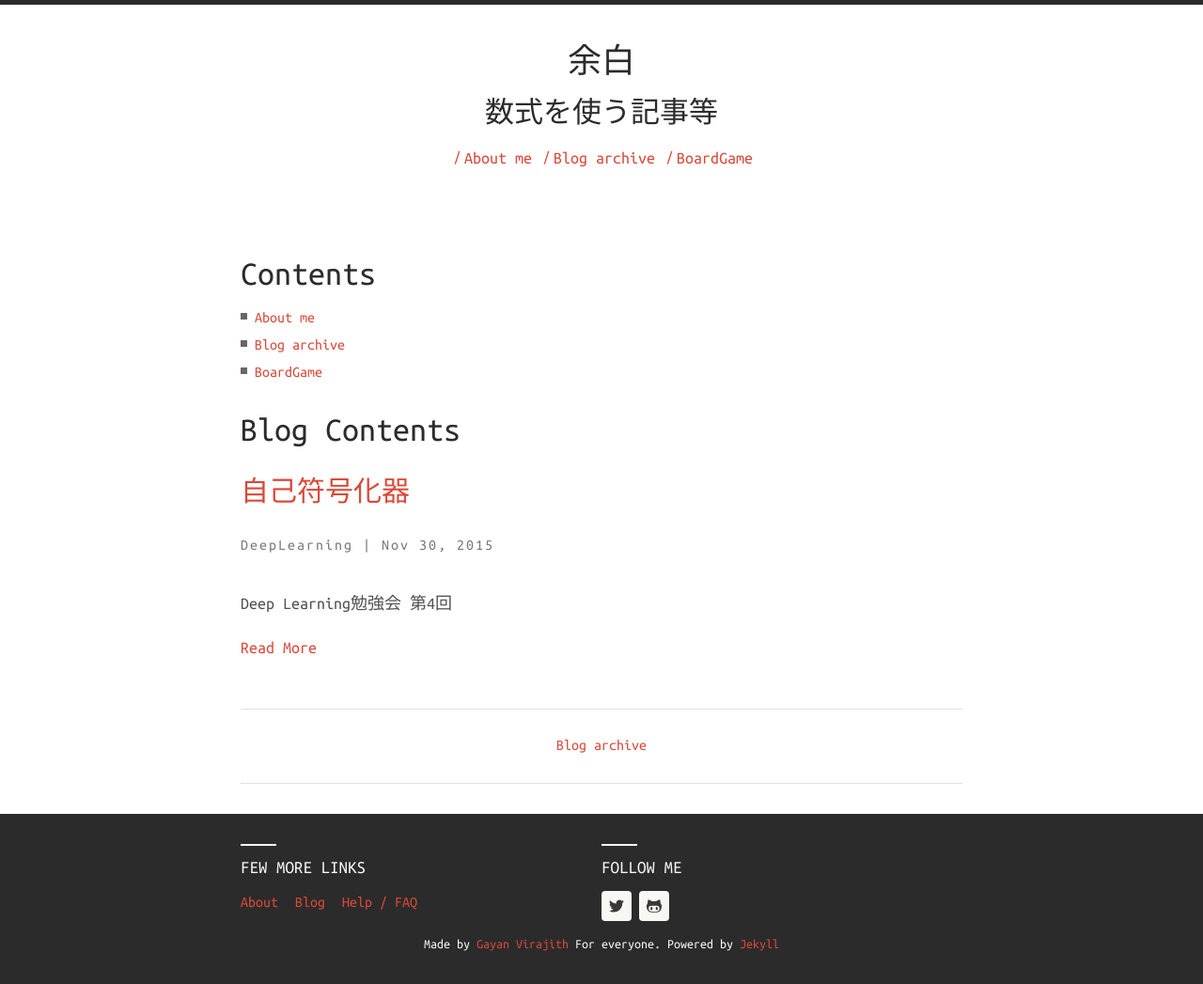
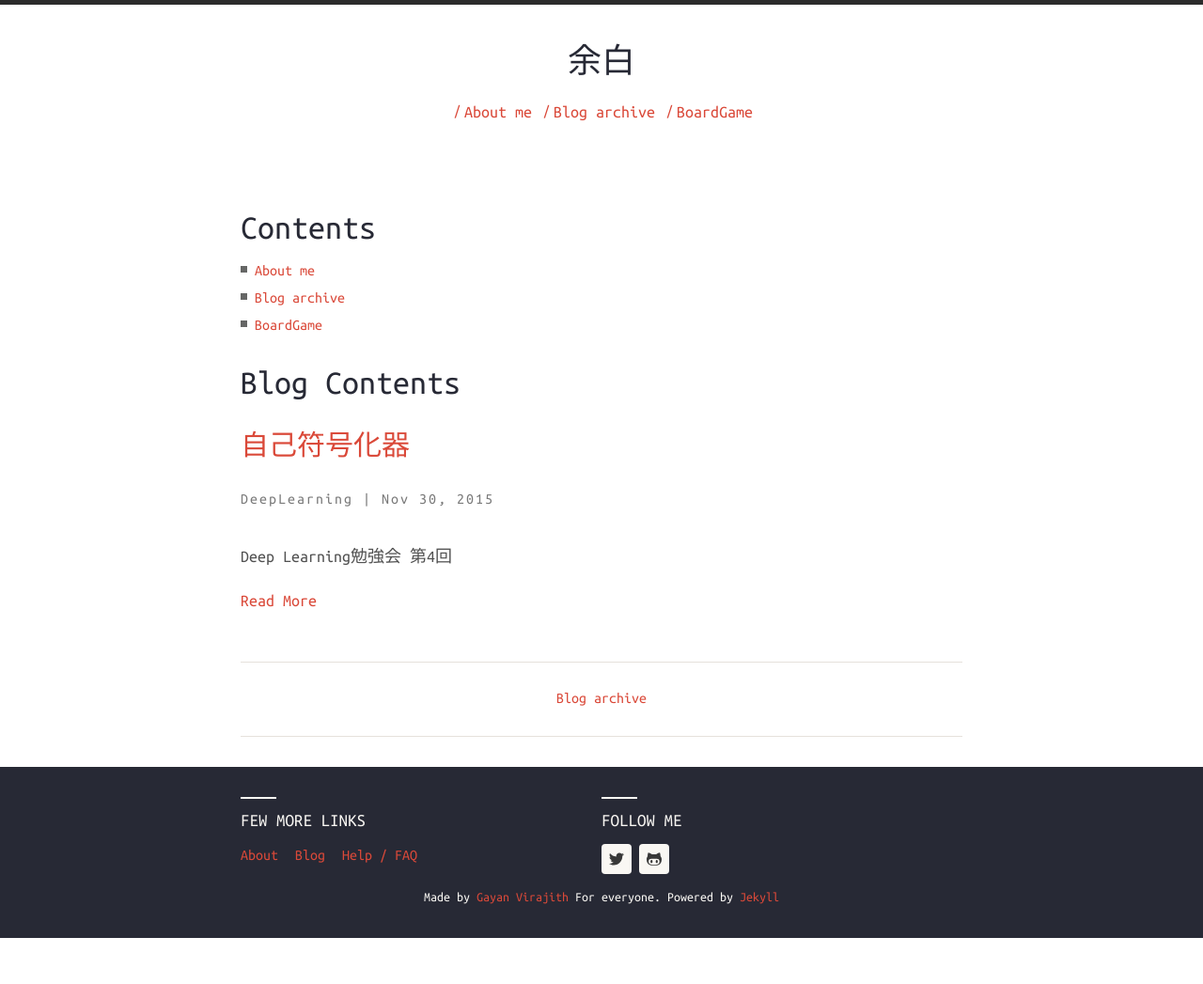
Before and after one commit to mtjuney/mtjuney.github.io, a Jekyll site: the page built from index.html, in a window 1280 px wide. Shown: the whole page at 94% size. Built offline with Jekyll 4.4.1, drawn with Linux system fonts in a browser that asks for light colours; nearby versions of some CDN libraries; after the commit the page ends 998 px from its top, so only the background shows below that.

Commit message:
fix typo

```diff
--- a/_config.yml
+++ b/_config.yml
@@ -13,13 +13,13 @@ url: http://mtjuney.github.io
 harmony:
   name: 余白
   # Little description about your site
-  description: 数式を使う記事等
+  description: ""
   # 'meta_description:' Write an awesome description for your new site here.
   # It will appear in your document head meta (for Google search results) and
   # in your feed.xml site description.
   meta_description: > #
    Mtjuneyのブログ
-  basetheme: blue-water # pre defined thmes are darken, blue-water, redish.
+  basetheme: theme-base-01 # pre defined thmes are darken, blue-water, redish.
   author: # Author details
     name: MtJuney
     email: mtjuney@gmail.com
@@ -61,3 +61,5 @@ exclude:
 sass:
     sass_dir: assets/css/_sass
     style: :compressed
+
+timezone: JPN
```
